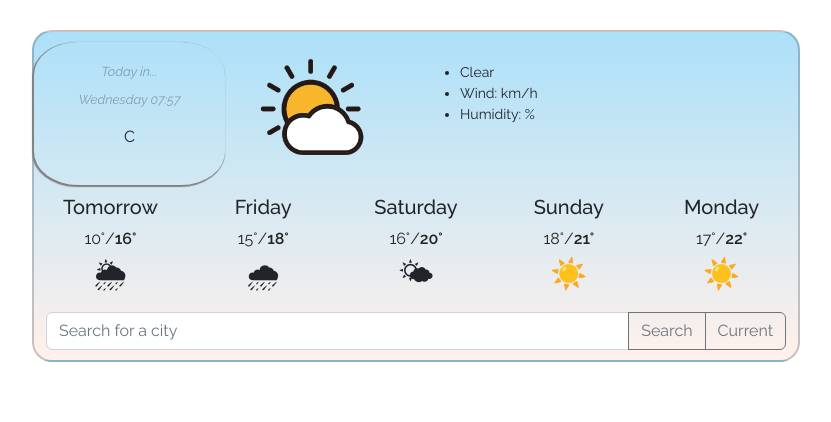
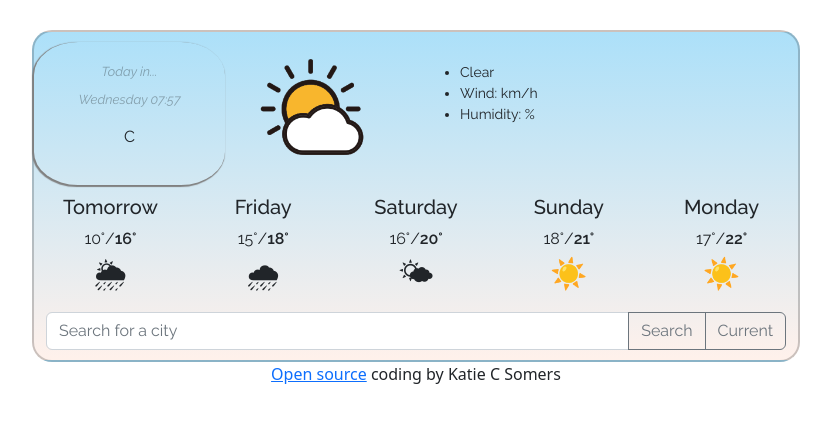
Before and after one commit to katiecsomers/shecodes-weather-app, a plain HTML site: page index.html in a window 1280 px wide. Shown: the whole page, without its empty margins (224-1055 px from the left). Drawn offline with nearby package versions, Linux system fonts and the light colour scheme; no server answers; a web font is replaced by a local one.

Commit message:
added footer link to GitHub

```diff
--- a/index.html
+++ b/index.html
@@ -128,4 +128,10 @@
 		</div>
 		<script src="index.js"></script>
 	</body>
+	<footer>
+		<a href="https://github.com/katiecsomers/shecodes-weather-app"
+			>Open source</a
+		>
+		coding by Katie C Somers
+	</footer>
 </html>
--- a/styles.css
+++ b/styles.css
@@ -1,5 +1,8 @@
 form {
 	margin-bottom: 10px;
+}
+footer {
+	text-align: center;
 }
 .container {
 	border: 2px solid rgba(0, 0, 0, 0.2);
```
